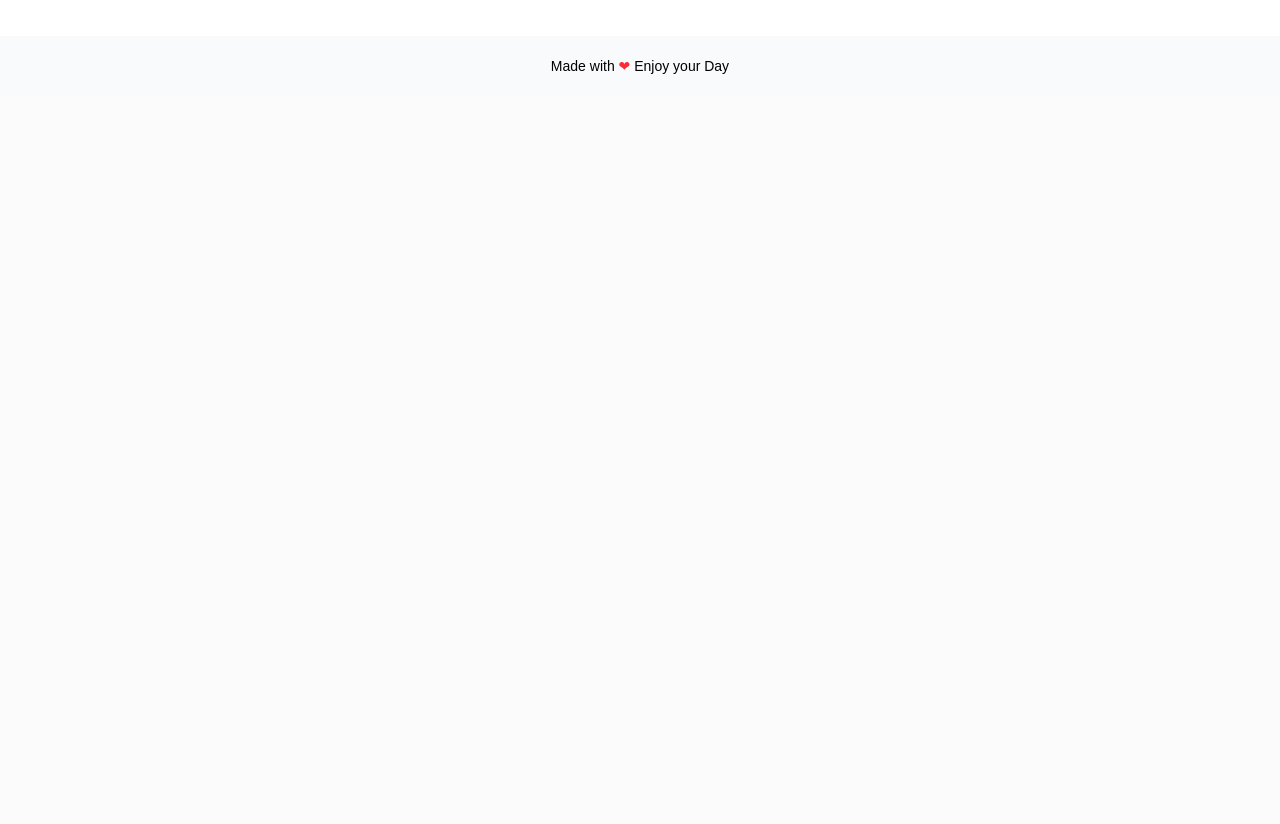
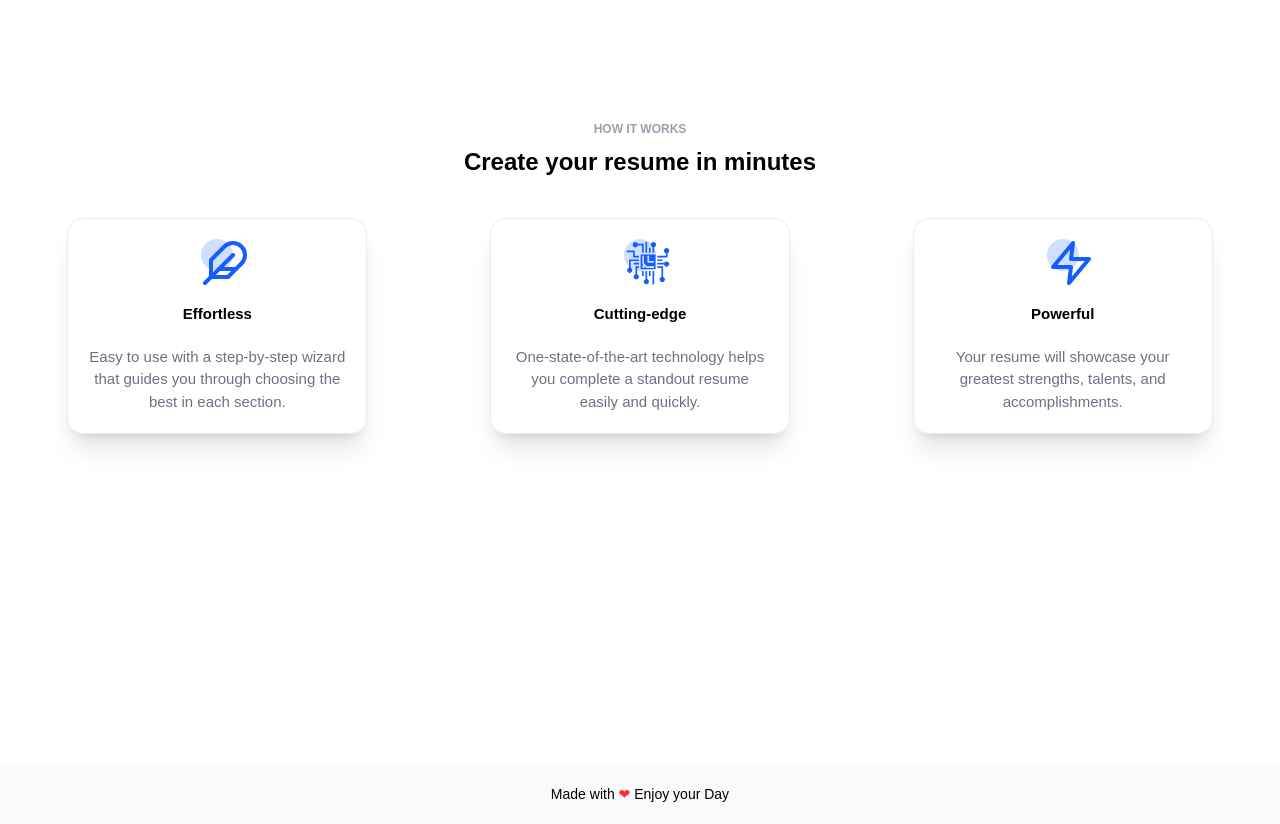
Before and after one commit to itz-Hiru/Resume-Pro-Frontend, a React (Vite) app: page / in a window 1280 px wide. Shown: the part 1512-2336 px from the top of the page. Before the commit the page ends 1608 px from the top, so only its background shows below. Built offline with nearby package versions, Linux system fonts and the light colour scheme.

Commit message:
Created feature section

```diff
--- a/src/pages/LandingPage.page.jsx
+++ b/src/pages/LandingPage.page.jsx
@@ -118,6 +118,12 @@ const LandingPage = () => {
         </div>
       </div>
 
+      <div className="container mx-auto px-4 py-6">
+        <div className="mt-10">
+          <Feature />
+        </div>
+      </div>
+
       <div className="text-sm bg-gray-50 text-secondary text-center p-5 mt-5">
         Made with <span className="text-red-500">❤</span> Enjoy your Day
       </div>
--- a/src/sections/Features/Feature.section.jsx
+++ b/src/sections/Features/Feature.section.jsx
@@ -1,41 +1,57 @@
 import React from "react";
+import { FiFeather, FiZap } from "react-icons/fi";
+import { GiProcessor } from "react-icons/gi"
 
 const Feature = () => {
   return (
-    <section className="mt-5">
-      <h2 className="text-2xl font-bold text-center mb-12">
-        Features That Make You Shine
-      </h2>
-      <div className="grid grid-cols-1 md:grid-cols-3 gap-8">
-        <div className="bg-pink-50 p-6 rounded-xl shadow-sm hover:shadow-md transition cursor-grab">
-          <h3 className="text-lg font-semibold mb-3">
-            Seamless Editing Experience
-          </h3>
-          <p className="text-gray-600">
-            Effortlessly tweak every detail of your resume with real-time
-            previews and smart formatting that adapts to your style.
+    <div className="w-full h-[80vh] py-10">
+      <div className="flex flex-col gap-2 text-center justify-center items-center mb-10">
+        <h4 className="text-gray-400 text-[12px] font-semibold">
+          HOW IT WORKS
+        </h4>
+        <h2 className="text-2xl text-black font-semibold">
+          Create your resume in minutes
+        </h2>
+      </div>
+      <div className="grid grid-cols-1 sm:grid-cols-1 md:grid-cols-2 lg:grid-cols-3 gap-5 justify-items-center cursor-default">
+        <div className="flex flex-col max-w-[300px] justify-center items-center rounded-2xl border border-gray-200/80 p-5 shadow-xl">
+          <div className="flex items-center justify-center text-center mb-8">
+            <div className="w-8 h-8 rounded-full bg-blue-600/20">
+              <FiFeather className="text-blue-600 text-5xl" />
+            </div>
+          </div>
+          <h3 className="text-[15px] font-semibold mb-5">Effortless</h3>
+          <p className="text-gray-500 text-[15px] font-light text-center">
+            Easy to use with a step-by-step wizard that guides you through
+            choosing the best in each section.
           </p>
         </div>
-        <div className="bg-pink-50 p-6 rounded-xl shadow-sm hover:shadow-md transition cursor-grab">
-          <h3 className="text-lg font-semibold mb-3">
-            Stunning, Professional Templates
-          </h3>
-          <p className="text-gray-600">
-            Pick from a curated collection of sleek, modern designs that
-            highlight your strengths and are fully customizable.
+        <div className="flex flex-col max-w-[300px] justify-center items-center rounded-2xl border border-gray-200/80 p-5 shadow-xl">
+          <div className="flex items-center justify-center text-center mb-8">
+            <div className="w-8 h-8 rounded-full bg-blue-600/20">
+              <GiProcessor className="text-blue-600 text-5xl" />
+            </div>
+          </div>
+          <h3 className="text-[15px] font-semibold mb-5">Cutting-edge</h3>
+          <p className="text-gray-500 text-[15px] font-light text-center">
+            One-state-of-the-art technology helps you complete a standout resume
+            easily and quickly.
           </p>
         </div>
-        <div className="bg-pink-50 p-6 rounded-xl shadow-sm hover:shadow-md transition cursor-grab">
-          <h3 className="text-lg font-semibold mb-3">
-            Instant, High-Quality PDF Export
-          </h3>
-          <p className="text-gray-600">
-            Create a polished, print-ready resume in seconds with a single
-            click—no hassle, just perfection.
+        <div className="flex flex-col max-w-[300px] justify-center items-center rounded-2xl border border-gray-200/80 p-5 shadow-xl">
+          <div className="flex items-center justify-center text-center mb-8">
+            <div className="w-8 h-8 rounded-full bg-blue-600/20">
+              <FiZap className="text-blue-600 text-5xl" />
+            </div>
+          </div>
+          <h3 className="text-[15px] font-semibold mb-5">Powerful</h3>
+          <p className="text-gray-500 text-[15px] font-light text-center">
+            Your resume will showcase your greatest strengths, talents, and
+            accomplishments.
           </p>
         </div>
       </div>
-    </section>
+    </div>
   );
 };
 
--- a/src/sections/Hero/Hero.section.jsx
+++ /dev/null
@@ -1,42 +0,0 @@
-import React from "react";
-import { useNavigate } from "react-router-dom";
-import HERO_IMAGE from "../../assets/hero-image.png";
-
-const Hero = () => {
-  const navigate = useNavigate();
-  const handleCTA = () => {
-    if (!user) {
-      setOpenAuthModal(true);
-    } else {
-      navigate("/dashboard")
-    }
-  }
-  return (
-    <>
-      <div className="w-full md:w-1/2 pr-4 mb-8 md:mb-0">
-        <h1 className="text-5xl font-bold mb-6 leading-tight">
-          Create Your{" "}
-          <span className="text-transparent bg-clip-text bg-[radial-gradient(circle,_#FF0000_0%,_#FF9900_100%)] bg-[length:200%_200%] animate-text-shine">
-            Dream Resume
-          </span> {" "}
-          in No Time
-        </h1>
-        <p className="text-lg text-gray-700 mb-8 font-medium">
-          Design a professional, eye-catching resume effortlessly powered by
-          smart tools that do the heavy lifting for you.
-        </p>
-        <button
-          className="bg-black text-sm font-semibold text-white px-8 py-3 rounded-lg hover:bg-gray-800 transition-colors cursor-pointer"
-          onClick={handleCTA}
-        >
-          Get Started
-        </button>
-      </div>
-      <div className="w-full md:w-1/2">
-        <img src={HERO_IMAGE} alt="hero image" className="w-full rounded-lg" />
-      </div>
-    </>
-  );
-};
-
-export default Hero;
--- a/src/sections/Templates/Template.section.jsx
+++ b/src/sections/Templates/Template.section.jsx
@@ -11,9 +11,9 @@ const Template = () => {
         <h2 className="text-2xl text-black font-semibold">Choose your favourite template</h2>
       </div>
       <div className="grid grid-cols-1 sm:grid-cols-1 md:grid-cols-2 lg:grid-cols-3 gap-5 justify-items-center">
-        <img src={TEMPLATE_ONE_IMAGE} alt="template image 01" className="w-[300px] border-2 border-gray-200/50 shadow-blue-300 rounded-lg hover:border-[#2BD67B] hover:translate-1 transition-transform" />
-        <img src={TEMPLATE_TWO_IMAGE} alt="template image 02" className="w-[300px] border-2 border-gray-200/50 shadow-blue-300 rounded-lg hover:border-[#2BD67B] hover:translate-1 transition-transform" />
-        <img src={TEMPLATE_THREE_IMAGE} alt="template image 03" className="w-[300px] border-2 border-gray-200/50 shadow-blue-300 rounded-lg hover:border-[#2BD67B] hover:translate-1 transition-transform" />
+        <img src={TEMPLATE_ONE_IMAGE} alt="template image 01" className="w-[300px] border-2 border-gray-200/50 shadow-md shadow-blue-100 rounded-lg hover:border-[#2BD67B] hover:translate-1 transition-transform cursor-grab" />
+        <img src={TEMPLATE_TWO_IMAGE} alt="template image 02" className="w-[300px] border-2 border-gray-200/50 shadow-md shadow-blue-100 rounded-lg hover:border-[#2BD67B] hover:translate-1 transition-transform cursor-grab" />
+        <img src={TEMPLATE_THREE_IMAGE} alt="template image 03" className="w-[300px] border-2 border-gray-200/50 shadow-md shadow-blue-100 rounded-lg hover:border-[#2BD67B] hover:translate-1 transition-transform cursor-grab" />
       </div>
     </div>
   );
```
